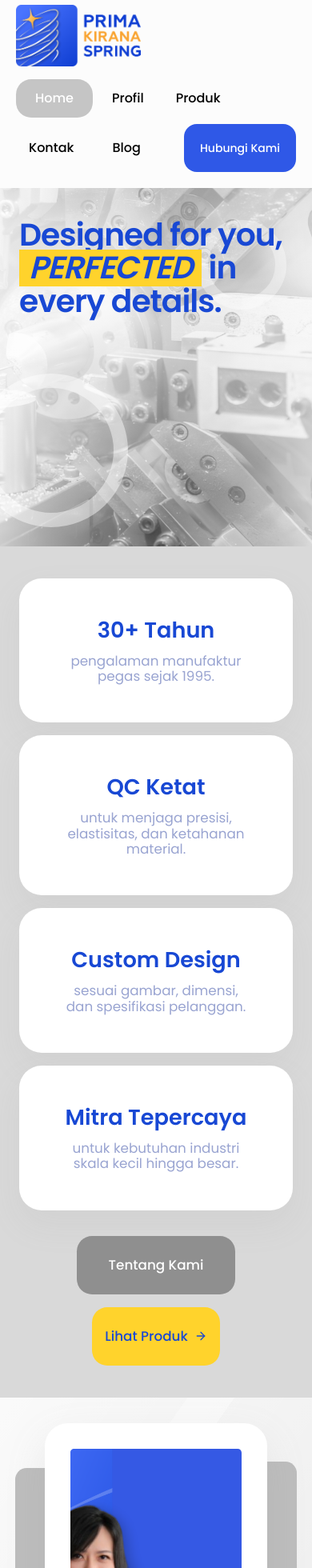
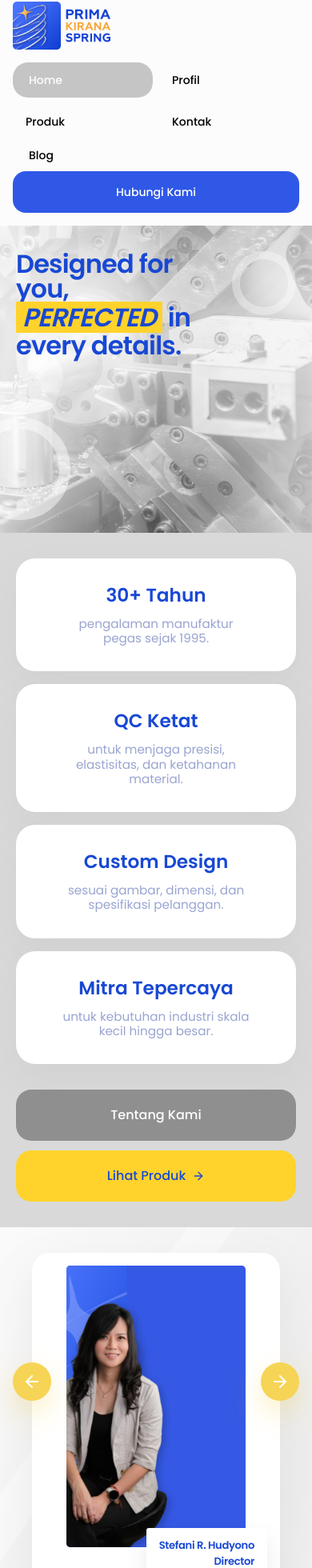
Before and after one commit to Omniflow-Clients/KiranaSpring, a React (Vite) app: page / in a window 390 px wide. Shown: the part 14-1974 px from the top of the page at 80% size. Built offline with nearby package versions, Linux system fonts and the light colour scheme.

Commit message:
Improve mobile responsiveness on home sections

```diff
--- a/src/components/home/company-profile-section.tsx
+++ b/src/components/home/company-profile-section.tsx
@@ -67,11 +67,11 @@ const commitmentImagePath = "/company-assets/commitment.png";
 function DirectorVisual() {
 	return (
 		<div className="relative mx-auto max-w-[34rem]">
-			<div className="absolute left-[-2.3rem] top-14 h-[76%] w-14 rounded-[0.9rem] bg-[#bdbdbd]" />
-			<div className="absolute right-[-2.3rem] top-12 h-[77%] w-14 rounded-[0.9rem] bg-[#bdbdbd]" />
+			<div className="absolute left-[-1rem] top-10 hidden h-[76%] w-10 rounded-[0.9rem] bg-[#bdbdbd] sm:block lg:left-[-2.3rem] lg:top-14 lg:w-14" />
+			<div className="absolute right-[-1rem] top-9 hidden h-[77%] w-10 rounded-[0.9rem] bg-[#bdbdbd] sm:block lg:right-[-2.3rem] lg:top-12 lg:w-14" />
 
-			<div className="relative rounded-[1.8rem] bg-white px-8 pt-8 pb-6 shadow-[0_20px_50px_rgba(156,156,156,0.15)]">
-				<div className="mx-auto flex h-[33rem] max-w-[20rem] items-end justify-center overflow-hidden rounded-[0.3rem] bg-[#3559e4]">
+			<div className="relative rounded-[1.4rem] bg-white px-4 pt-4 pb-4 shadow-[0_20px_50px_rgba(156,156,156,0.15)] sm:rounded-[1.8rem] sm:px-8 sm:pt-8 sm:pb-6">
+				<div className="mx-auto flex h-[22rem] max-w-[14rem] items-end justify-center overflow-hidden rounded-[0.3rem] bg-[#3559e4] sm:h-[28rem] sm:max-w-[18rem] lg:h-[33rem] lg:max-w-[20rem]">
 					<img
 						src={directorImagePath}
 						alt="Stefani R. Hudyono"
@@ -79,8 +79,8 @@ function DirectorVisual() {
 					/>
 				</div>
 
-				<div className="relative z-10 -mt-8 ml-auto w-fit rounded-[0.2rem] bg-white px-7 py-4 shadow-[0_12px_30px_rgba(0,0,0,0.08)]">
-					<p className="text-right text-[0.95rem] font-semibold tracking-tight text-[#1848d4] md:text-[1.05rem]">
+				<div className="relative z-10 -mt-6 ml-auto w-fit rounded-[0.2rem] bg-white px-4 py-3 shadow-[0_12px_30px_rgba(0,0,0,0.08)] sm:-mt-8 sm:px-7 sm:py-4">
+					<p className="text-right text-[0.82rem] font-semibold tracking-tight text-[#1848d4] sm:text-[0.95rem] md:text-[1.05rem]">
 						Stefani R. Hudyono
 						<br />
 						Director
@@ -101,7 +101,7 @@ function FramedImageVisual({
 	objectClassName?: string;
 }) {
 	return (
-		<div className="relative mx-auto h-[38rem] w-full max-w-[34rem] overflow-hidden rounded-[1.8rem] bg-white shadow-[0_20px_50px_rgba(156,156,156,0.15)]">
+		<div className="relative mx-auto h-[22rem] w-full max-w-[34rem] overflow-hidden rounded-[1.4rem] bg-white shadow-[0_20px_50px_rgba(156,156,156,0.15)] sm:h-[30rem] sm:rounded-[1.8rem] lg:h-[38rem]">
 			<img src={src} alt={alt} className={["h-full w-full", objectClassName].join(" ")} />
 		</div>
 	);
@@ -117,12 +117,12 @@ function ValueCard({
 	description: string;
 }) {
 	return (
-		<div className="rounded-[1.8rem] bg-[#2f58e7] p-6 text-white shadow-[0_18px_35px_rgba(47,88,231,0.18)]">
-			<div className="flex h-14 w-14 items-center justify-center rounded-full bg-white/12">
-				<Icon className="size-7" />
+		<div className="rounded-[1.4rem] bg-[#2f58e7] p-5 text-white shadow-[0_18px_35px_rgba(47,88,231,0.18)] sm:rounded-[1.8rem] sm:p-6">
+			<div className="flex h-12 w-12 items-center justify-center rounded-full bg-white/12 sm:h-14 sm:w-14">
+				<Icon className="size-6 sm:size-7" />
 			</div>
-			<h3 className="mt-5 text-[1.7rem] font-semibold">{title}</h3>
-			<p className="mt-3 text-[1.02rem] leading-7 text-white/88">{description}</p>
+			<h3 className="mt-4 text-[1.35rem] font-semibold sm:mt-5 sm:text-[1.7rem]">{title}</h3>
+			<p className="mt-3 text-[0.95rem] leading-6 text-white/88 sm:text-[1.02rem] sm:leading-7">{description}</p>
 		</div>
 	);
 }
@@ -135,8 +135,8 @@ function AccentTitle({
 	className?: string;
 }) {
 	return (
-		<div className={["inline-block bg-[#ffd32c] px-5 py-1", className].join(" ")}>
-			<h2 className="font-heading text-[3.3rem] leading-none font-semibold tracking-tight text-[#2f58e7] md:text-[4.4rem] xl:text-[5.1rem]">
+		<div className={["inline-block bg-[#ffd32c] px-3 py-1 sm:px-5", className].join(" ")}>
+			<h2 className="font-heading text-[2.4rem] leading-none font-semibold tracking-tight text-[#2f58e7] sm:text-[3.3rem] md:text-[4.4rem] xl:text-[5.1rem]">
 				{title}
 			</h2>
 		</div>
@@ -185,21 +185,21 @@ function SlideVisual({ slide }: { slide: CarouselSlide }) {
 function SlideBody({ slide }: { slide: CarouselSlide }) {
 	if (slide.type === "mission") {
 		return (
-			<div className="space-y-8 pt-2 lg:pt-8">
+			<div className="space-y-6 pt-2 lg:space-y-8 lg:pt-8">
 				<AccentTitle title={slide.title} />
 
-				<div className="space-y-6">
-					<div className="rounded-[2rem] bg-[#2f58e7] px-8 py-7 text-white shadow-[0_18px_35px_rgba(47,88,231,0.18)]">
-						<p className="text-[2rem] font-semibold text-[#ffd32c]">Visi</p>
-						<p className="mt-3 text-[1.35rem] leading-[1.2] font-medium">
+				<div className="space-y-5 sm:space-y-6">
+					<div className="rounded-[1.5rem] bg-[#2f58e7] px-5 py-5 text-white shadow-[0_18px_35px_rgba(47,88,231,0.18)] sm:rounded-[2rem] sm:px-8 sm:py-7">
+						<p className="text-[1.5rem] font-semibold text-[#ffd32c] sm:text-[2rem]">Visi</p>
+						<p className="mt-3 text-[1rem] leading-[1.35] font-medium sm:text-[1.35rem] sm:leading-[1.2]">
 							Menjadi perusahaan manufaktur pegas (spring) yang unggul,
 							presisi, dan terpercaya di Indonesia.
 						</p>
 					</div>
 
-					<div className="rounded-[2rem] bg-[#2f58e7] px-8 py-7 text-white shadow-[0_18px_35px_rgba(47,88,231,0.18)]">
-						<p className="text-[2rem] font-semibold text-[#ffd32c]">Misi</p>
-						<ul className="mt-4 space-y-4 text-[1.2rem] leading-[1.2]">
+					<div className="rounded-[1.5rem] bg-[#2f58e7] px-5 py-5 text-white shadow-[0_18px_35px_rgba(47,88,231,0.18)] sm:rounded-[2rem] sm:px-8 sm:py-7">
+						<p className="text-[1.5rem] font-semibold text-[#ffd32c] sm:text-[2rem]">Misi</p>
+						<ul className="mt-4 space-y-3 text-[0.98rem] leading-[1.35] sm:space-y-4 sm:text-[1.2rem] sm:leading-[1.2]">
 							{missionPoints.map((point) => (
 								<li key={point} className="flex gap-3">
 									<span className="mt-1 text-[#ffd32c]">-</span>
@@ -215,7 +215,7 @@ function SlideBody({ slide }: { slide: CarouselSlide }) {
 
 	if (slide.type === "values") {
 		return (
-			<div className="space-y-8 pt-2 lg:pt-8">
+			<div className="space-y-6 pt-2 lg:space-y-8 lg:pt-8">
 				<AccentTitle title={slide.title} />
 				<div className="grid gap-5 md:grid-cols-2">
 					<ValueCard
@@ -245,18 +245,18 @@ function SlideBody({ slide }: { slide: CarouselSlide }) {
 
 	if (slide.type === "commitment") {
 		return (
-			<div className="space-y-8 pt-2 lg:pt-8">
+			<div className="space-y-6 pt-2 lg:space-y-8 lg:pt-8">
 				<AccentTitle title={slide.title} />
 				<div className="grid gap-4">
 					{trustReasons.map((item) => (
 						<div
 							key={item.title}
-							className="rounded-[1.8rem] border border-white/70 bg-white/82 px-7 py-6 shadow-[0_16px_34px_rgba(141,141,141,0.08)]"
+							className="rounded-[1.4rem] border border-white/70 bg-white/82 px-5 py-5 shadow-[0_16px_34px_rgba(141,141,141,0.08)] sm:rounded-[1.8rem] sm:px-7 sm:py-6"
 						>
-							<p className="text-[1.45rem] font-semibold text-[#1848d4]">
+							<p className="text-[1.2rem] font-semibold text-[#1848d4] sm:text-[1.45rem]">
 								{item.title}
 							</p>
-							<p className="mt-3 text-[1.02rem] leading-7 text-[#4d556e]">
+							<p className="mt-3 text-[0.95rem] leading-6 text-[#4d556e] sm:text-[1.02rem] sm:leading-7">
 								{item.description}
 							</p>
 						</div>
@@ -267,10 +267,10 @@ function SlideBody({ slide }: { slide: CarouselSlide }) {
 	}
 
 	return (
-		<div className="space-y-8 pt-2 lg:pt-8">
+		<div className="space-y-6 pt-2 lg:space-y-8 lg:pt-8">
 			<AccentTitle title={slide.title} />
 			{slide.type === "experience" ? (
-				<p className="-mt-3 text-[1.15rem] font-medium text-[#2f58e7] md:text-[1.45rem]">
+				<p className="-mt-2 text-[0.98rem] font-medium text-[#2f58e7] sm:-mt-3 sm:text-[1.15rem] md:text-[1.45rem]">
 					Pengalaman lebih dari{" "}
 					<span className="bg-[#ffd32c] px-2 py-1 font-semibold text-[#1848d4]">
 						30 Tahun
@@ -278,7 +278,7 @@ function SlideBody({ slide }: { slide: CarouselSlide }) {
 				</p>
 			) : null}
 
-			<div className="max-w-[52rem] space-y-6 text-[1.1rem] leading-[1.15] text-black md:text-[1.35rem] xl:text-[1.75rem]">
+			<div className="max-w-[52rem] space-y-5 text-[0.98rem] leading-[1.25] text-black sm:space-y-6 sm:text-[1.1rem] sm:leading-[1.2] md:text-[1.35rem] xl:text-[1.75rem]">
 				{slide.description?.map((paragraph) => (
 					<p key={paragraph}>{paragraph}</p>
 				))}
@@ -308,38 +308,38 @@ export function CompanyProfileSection() {
 
 	return (
 		<section id="profil" className="w-full">
-			<div className="profile-panel relative overflow-hidden bg-[#e5e5e5] px-6 py-8 md:px-10 md:py-10 lg:px-14 lg:py-12">
-				<div className="relative grid gap-10 xl:grid-cols-[0.9fr_1.1fr] xl:items-start">
-					<div className="space-y-6">
-						<div className="relative mx-auto max-w-[40rem] px-8 lg:px-14">
+			<div className="profile-panel relative overflow-hidden bg-[#e5e5e5] px-4 py-8 sm:px-6 md:px-10 md:py-10 lg:px-14 lg:py-12">
+				<div className="relative grid gap-8 lg:gap-10 xl:grid-cols-[0.9fr_1.1fr] xl:items-start">
+					<div className="space-y-5 sm:space-y-6">
+						<div className="relative mx-auto max-w-[40rem] px-6 sm:px-8 lg:px-14">
 							<button
 								type="button"
 								aria-label="Profil sebelumnya"
 								onClick={() => changeSlide(-1)}
-								className="absolute left-0 top-[38%] z-10 flex h-16 w-16 -translate-y-1/2 items-center justify-center rounded-full bg-[#f6d456] text-white shadow-[0_14px_35px_rgba(246,212,86,0.35)] transition-transform hover:scale-105"
+								className="absolute left-0 top-[38%] z-10 flex h-12 w-12 -translate-y-1/2 items-center justify-center rounded-full bg-[#f6d456] text-white shadow-[0_14px_35px_rgba(246,212,86,0.35)] transition-transform hover:scale-105 sm:h-14 sm:w-14 lg:h-16 lg:w-16"
 							>
-								<ArrowLeft className="size-8" />
+								<ArrowLeft className="size-6 sm:size-7 lg:size-8" />
 							</button>
 							<button
 								type="button"
 								aria-label="Profil berikutnya"
 								onClick={() => changeSlide(1)}
-								className="absolute right-0 top-[38%] z-10 flex h-16 w-16 -translate-y-1/2 items-center justify-center rounded-full bg-[#f6d456] text-white shadow-[0_14px_35px_rgba(246,212,86,0.35)] transition-transform hover:scale-105"
+								className="absolute right-0 top-[38%] z-10 flex h-12 w-12 -translate-y-1/2 items-center justify-center rounded-full bg-[#f6d456] text-white shadow-[0_14px_35px_rgba(246,212,86,0.35)] transition-transform hover:scale-105 sm:h-14 sm:w-14 lg:h-16 lg:w-16"
 							>
-								<ArrowRight className="size-8" />
+								<ArrowRight className="size-6 sm:size-7 lg:size-8" />
 							</button>
 
 							<SlideVisual slide={activeSlide} />
 						</div>
 
-						<div className="flex flex-wrap items-center gap-3">
+						<div className="flex flex-wrap items-center gap-2 sm:gap-3">
 							{profileSlides.map((slide, index) => (
 								<button
 									key={slide.id}
 									type="button"
 									onClick={() => setActiveIndex(index)}
 									className={[
-										"rounded-full px-4 py-2 text-sm font-medium transition-colors",
+										"rounded-full px-3.5 py-2 text-xs font-medium transition-colors sm:px-4 sm:text-sm",
 										index === activeIndex
 											? "bg-[#2f58e7] text-white"
 											: "bg-white/70 text-[#506082] hover:text-[#1848d4]",
@@ -361,7 +361,7 @@ export function CompanyProfileSection() {
 					<div className="h-px flex-1 bg-black/10" />
 				</div>
 
-				<div className="mt-4 text-sm text-[#5f6781]">
+				<div className="mt-4 text-xs text-[#5f6781] sm:text-sm">
 					Geser dengan tombol panah atau klik topik untuk melihat ringkasan profil perusahaan.
 				</div>
 			</div>
--- a/src/components/home/hero-section.tsx
+++ b/src/components/home/hero-section.tsx
@@ -5,11 +5,11 @@ import { heroHighlights } from "@/data/company-profile";
 
 function HighlightCard({ value, label }: HeroHighlight) {
 	return (
-		<div className="rounded-[1.75rem] bg-white px-6 py-12 text-center shadow-[0_18px_40px_rgba(146,146,146,0.1)]">
-			<p className="text-[1.7rem] leading-tight font-semibold text-[#1848d4] md:text-[2.1rem]">
+		<div className="rounded-[1.5rem] bg-white px-5 py-8 text-center shadow-[0_18px_40px_rgba(146,146,146,0.1)] sm:px-6 sm:py-10 md:rounded-[1.75rem] md:py-12">
+			<p className="text-[1.45rem] leading-tight font-semibold text-[#1848d4] sm:text-[1.6rem] md:text-[2.1rem]">
 				{value}
 			</p>
-			<p className="mx-auto mt-3 max-w-[15rem] text-[1.05rem] leading-[1.15] text-[#99a4d1] md:text-[1.15rem]">
+			<p className="mx-auto mt-3 max-w-[15rem] text-[0.95rem] leading-[1.2] text-[#99a4d1] sm:text-[1rem] md:text-[1.15rem]">
 				{label}
 			</p>
 		</div>
@@ -19,22 +19,22 @@ function HighlightCard({ value, label }: HeroHighlight) {
 export function HeroSection() {
 	return (
 		<section className="w-full">
-			<div className="grid min-h-[calc(100svh-8.8rem)] grid-cols-1 overflow-hidden bg-[#d9d9d9] lg:grid-cols-[1.05fr_1.45fr]">
-				<div className="relative isolate min-h-[28rem] overflow-hidden px-6 py-10 md:px-8 md:py-12 lg:min-h-[48rem] lg:px-12 lg:py-16">
+			<div className="grid min-h-[calc(100svh-11rem)] grid-cols-1 overflow-hidden bg-[#d9d9d9] lg:min-h-[calc(100svh-8.8rem)] lg:grid-cols-[1.05fr_1.45fr]">
+				<div className="relative isolate min-h-[24rem] overflow-hidden px-5 py-8 sm:min-h-[28rem] sm:px-6 sm:py-10 md:px-8 md:py-12 lg:min-h-[48rem] lg:px-12 lg:py-16">
 					<img
 						src="/home-assets/hero-background.jpg"
 						alt="Mesin produksi pegas"
 						className="absolute inset-0 h-full w-full object-cover grayscale"
 					/>
 					<div className="absolute inset-0 bg-[radial-gradient(circle_at_28%_30%,rgba(255,255,255,0.95),rgba(255,255,255,0.42)_36%,transparent_72%),linear-gradient(90deg,rgba(255,255,255,0.76),rgba(255,255,255,0.18)_52%,rgba(255,255,255,0.7)_100%)]" />
-					<div className="absolute -left-8 bottom-6 h-48 w-48 rounded-full border-[18px] border-white/45" />
-					<div className="absolute right-8 top-10 h-28 w-28 rounded-full border-[14px] border-white/35" />
+					<div className="absolute -left-10 bottom-4 h-32 w-32 rounded-full border-[14px] border-white/45 sm:-left-8 sm:bottom-6 sm:h-48 sm:w-48 sm:border-[18px]" />
+					<div className="absolute right-5 top-8 h-20 w-20 rounded-full border-[10px] border-white/35 sm:right-8 sm:top-10 sm:h-28 sm:w-28 sm:border-[14px]" />
 
 					<div className="relative z-10 mx-auto flex h-full max-w-[44rem] items-start lg:items-center">
-						<h1 className="max-w-[20ch] text-[2.45rem] leading-[0.96] font-semibold tracking-tight text-[#1848d4] md:text-[3.35rem] lg:text-[4.1rem] xl:text-[4.7rem]">
+						<h1 className="max-w-[12ch] text-[2rem] leading-[0.98] font-semibold tracking-tight text-[#1848d4] sm:max-w-[14ch] sm:text-[2.45rem] md:max-w-[20ch] md:text-[3.35rem] lg:text-[4.1rem] xl:text-[4.7rem]">
 							Designed for you,
 							<br />
-							<span className="inline-block bg-[#ffd32c] px-3 py-1 font-semibold italic">
+							<span className="inline-block bg-[#ffd32c] px-2 py-1 font-semibold italic sm:px-3">
 								PERFECTED
 							</span>{" "}
 							in every details.
@@ -42,25 +42,25 @@ export function HeroSection() {
 					</div>
 				</div>
 
-				<div className="flex flex-col justify-between px-6 py-10 md:px-8 md:py-12 lg:px-12 lg:py-16 xl:px-18">
+				<div className="flex flex-col justify-between px-5 py-8 sm:px-6 sm:py-10 md:px-8 md:py-12 lg:px-12 lg:py-16 xl:px-18">
 					<div className="grid gap-4 md:grid-cols-2 md:gap-5 xl:gap-6">
 						{heroHighlights.map((item) => (
 							<HighlightCard key={item.value} {...item} />
 						))}
 					</div>
 
-					<div className="mt-8 flex flex-wrap justify-center gap-4 lg:mt-12">
+					<div className="mt-8 flex flex-col gap-3 sm:flex-row sm:flex-wrap sm:justify-center sm:gap-4 lg:mt-12">
 						<Button
 							asChild
 							size="lg"
-							className="h-auto rounded-[1.2rem] bg-[#8f8f8f] px-10 py-6 text-[1.05rem] font-medium text-white hover:bg-[#7d7d7d]"
+							className="h-auto w-full rounded-[1.2rem] bg-[#8f8f8f] px-8 py-5 text-[1rem] font-medium text-white hover:bg-[#7d7d7d] sm:w-auto sm:px-10 sm:py-6 sm:text-[1.05rem]"
 						>
 							<a href="#profil">Tentang Kami</a>
 						</Button>
 						<Button
 							asChild
 							size="lg"
-							className="h-auto rounded-[1.2rem] bg-[#ffd32c] px-10 py-6 text-[1.05rem] font-medium text-[#1848d4] hover:bg-[#f1c61d]"
+							className="h-auto w-full rounded-[1.2rem] bg-[#ffd32c] px-8 py-5 text-[1rem] font-medium text-[#1848d4] hover:bg-[#f1c61d] sm:w-auto sm:px-10 sm:py-6 sm:text-[1.05rem]"
 						>
 							<a href="#produk">
 								Lihat Produk <ArrowRight className="size-4" />
--- a/src/layouts/site-shell.tsx
+++ b/src/layouts/site-shell.tsx
@@ -6,7 +6,7 @@ function SectionAnchor({ href, children }: { href: string; children: ReactNode }
 	return (
 		<a
 			href={href}
-			className="rounded-[1.2rem] px-4 py-3 text-base font-medium text-black transition-colors hover:text-primary"
+			className="rounded-[1.2rem] px-4 py-3 text-sm font-medium text-black transition-colors hover:text-primary sm:text-base"
 		>
 			{children}
 		</a>
@@ -28,7 +28,7 @@ function NavItem({
 			end={end}
 			className={({ isActive }) =>
 				[
-					"rounded-[1.2rem] px-6 py-3 text-base font-medium transition-colors",
+					"rounded-[1.2rem] px-5 py-3 text-sm font-medium transition-colors sm:px-6 sm:text-base",
 					isActive
 						? "bg-[#c5c5c5] text-white"
 						: "text-black hover:text-primary",
@@ -44,10 +44,10 @@ export function SiteShell({ children }: { children: ReactNode }) {
 	return (
 		<div className="min-h-svh bg-[#d2d2d2] text-foreground">
 			<header className="sticky top-0 z-20 bg-white/92 backdrop-blur-xl">
-				<div className="mx-auto flex w-full max-w-screen-[2048px] flex-col gap-4 px-5 py-5 lg:px-12 xl:px-14 2xl:px-16">
-					<div className="flex items-center justify-between gap-6">
+				<div className="mx-auto flex w-full max-w-[2048px] flex-col gap-4 px-4 py-4 sm:px-5 sm:py-5 lg:px-12 xl:px-14 2xl:px-16">
+					<div className="flex items-center justify-between gap-4 sm:gap-6">
 						<Link className="flex items-center gap-4" to="/">
-							<div className="flex h-[4.8rem] w-[18rem] items-center md:h-[5.2rem] md:w-[21rem]">
+							<div className="flex h-[3.75rem] w-[12.5rem] items-center sm:h-[4.4rem] sm:w-[15rem] md:h-[5.2rem] md:w-[21rem]">
 								<img
 									src="/home-assets/navbar-logo.png"
 									alt="PT Prima Kirana Spring"
@@ -74,18 +74,20 @@ export function SiteShell({ children }: { children: ReactNode }) {
 						</nav>
 					</div>
 
-					<nav className="flex flex-wrap items-center gap-2 xl:hidden">
+					<nav className="grid grid-cols-2 gap-2 sm:flex sm:flex-wrap sm:items-center xl:hidden">
 						<NavItem to="/" end>
 							Home
 						</NavItem>
 						<SectionAnchor href="/#profil">Profil</SectionAnchor>
 						<SectionAnchor href="/#produk">Produk</SectionAnchor>
 						<SectionAnchor href="/#kontak">Kontak</SectionAnchor>
-						<NavItem to="/blog">Blog</NavItem>
+						<div className="sm:contents">
+							<NavItem to="/blog">Blog</NavItem>
+						</div>
 						<Button
 							asChild
 							size="sm"
-							className="ml-auto h-auto rounded-[1rem] bg-[#2f58e7] px-5 py-5 text-sm text-white hover:bg-[#244be0]"
+							className="col-span-2 h-auto w-full rounded-[1rem] bg-[#2f58e7] px-5 py-4 text-sm text-white hover:bg-[#244be0] sm:ml-auto sm:w-auto sm:px-6 sm:py-5"
 						>
 							<a href="/#kontak">Hubungi Kami</a>
 						</Button>
```
Also changed, not shown: src/components/home/contact-section.tsx (+11 -11 lines), src/components/home/products-section.tsx (+22 -22 lines).
